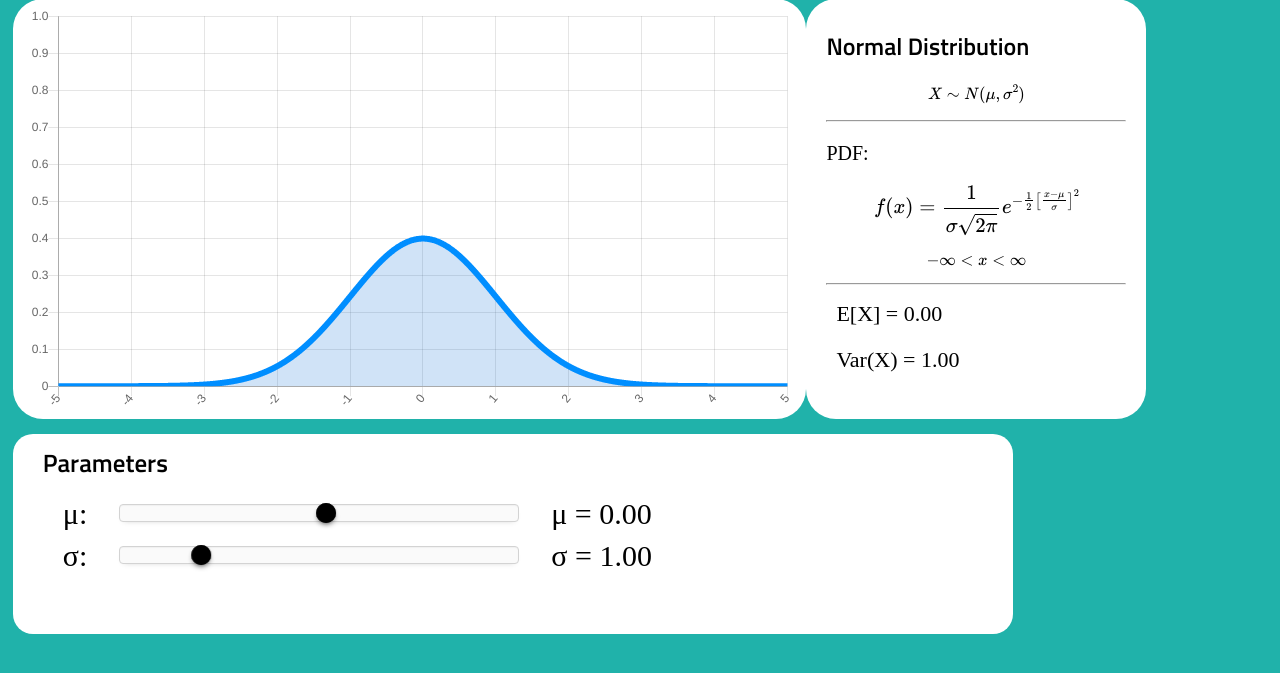
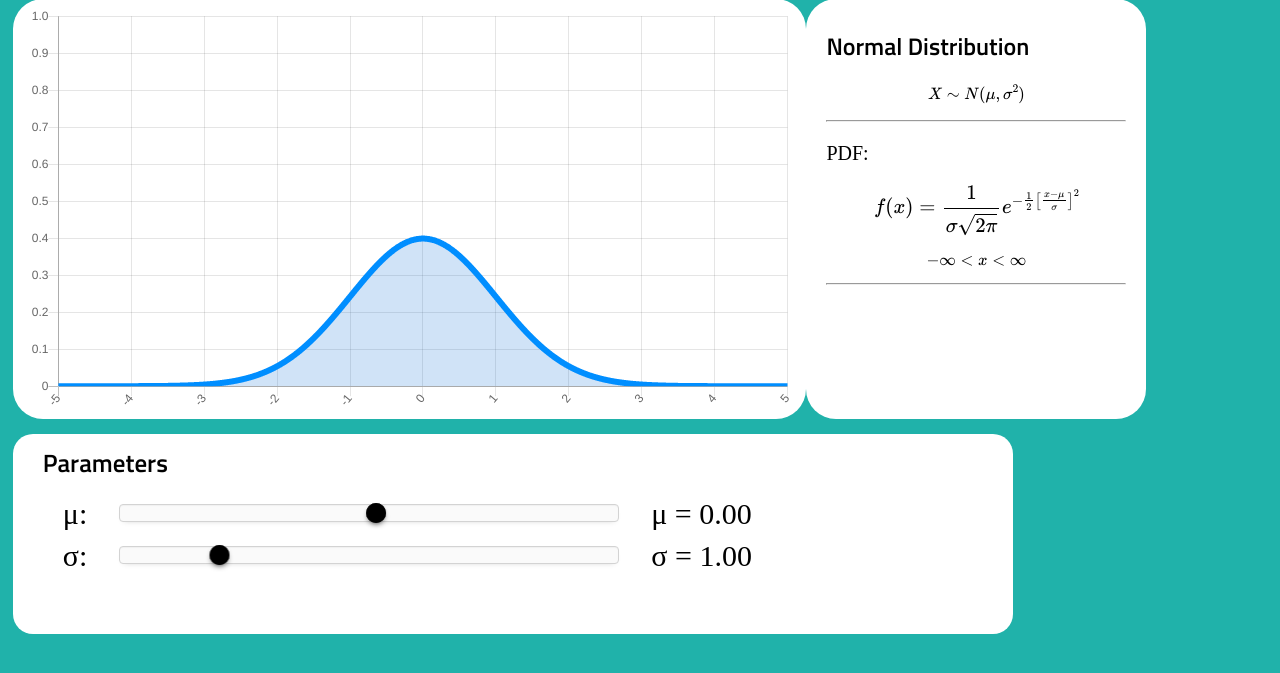
Before and after one commit to damian-ewingt0n/Distribution-Visualizer, a PHP site: page / in a window 1280 px wide. Shown: the part 88-761 px from the top of the page. Run offline with PHP 8.4, Linux system fonts and the light colour scheme; some libraries are stand-ins or nearby versions.

Commit message:
Quick Update 2

```diff
--- a/index.html
+++ b/index.html
@@ -32,10 +32,11 @@
                     <ul class='dropdown' id='dd2'>
                         <div class='bar'></div>
                         <li id='Norm'>Normal</li>
+                        <li id='Log-Norm'>Log-Normal</li>
                         <li id='Uni'>Uniform</li>
                         <li id='Exp'>Exponential</li>
                         <li id='Gamma'>Gamma</li>
-                        <li id='Log-Norm'>Log-Normal</li>
+                        <li id='Chi'>Chi-Square</li>
                         <li id='Beta'>Beta</li>
                     </ul>
                 </li>
@@ -65,14 +66,9 @@
                 </p>
                 <p id='lim'> $$ { -\infty < x < \infty} $$ </p>
                 <hr>
-                <ul class='metrics'>
-                    <li class='E' id='Expect'>E[X] = 0.00</li>
-                    <li class='V' id='Var'>Var(X) = 1.00</li>
-                </ul>
             </div>
         </div>
         <div id='bottom-row'>
-            <div id='parameter'>
             <h3>Parameters</h3>
             <div class='slide-container'>
                 <div class='p' id='p1'>
@@ -97,10 +93,6 @@
                 </div>
             </div>
         </div>
-            <div id='options'>
-
-            </div>
-        </div>
 
     </div>
     <script src='/range-slider-master/js/rSlider.min.js'></script>
--- a/main.css
+++ b/main.css
@@ -185,7 +185,7 @@ h2 {
     padding-left:10px;
 }
 
-#parameter {
+#bottom-row {
     width: 95%;
     height: 200px;
     background-color: white;
@@ -265,7 +265,7 @@ h2 {
 }
 
 .wrapper.s {
-    width: 40%;
+    width: 50%;
     margin: 12px;
 }
 
--- a/main.js
+++ b/main.js
@@ -132,10 +132,8 @@ let DistChart = new Chart (mychart, {
                         }
                     }
                 }
-            }],
-        },
-        tooltips: {
-            enabled: false
+            }]
+
         },
         maintainAspectRatio: false,
         animation: false,
@@ -145,20 +143,13 @@ let DistChart = new Chart (mychart, {
             }
         },
         legend: false
-        },
+    }
 
 })
 
 two_thumb1.noUiSlider.on('slide', function() {
     output1.innerHTML = list_of_symb[0] + ' = '  + two_thumb1.noUiSlider.get()
     list_of_par[0] = parseFloat(two_thumb1.noUiSlider.get())
-    let MV = mean_var_calc(list_of_par, page)
-    if (typeof(MV[0]) == 'number') {
-        MV[0] = MV[0].toFixed(2)
-    }
-    if (typeof(MV[1]) == 'number') {
-        MV[1] = MV[1].toFixed(2)
-    }
 
     if (page == 'Binom') {
         arr = [];
@@ -172,8 +163,6 @@ two_thumb1.noUiSlider.on('slide', function() {
         arr2.push(dist_func(arr[i], list_of_par, page))
     }
     DistChart.data.datasets[0].data = arr2
-    Expect.innerHTML = 'E[X] = ' + MV[0]
-    Var.innerHTML = 'Var(X) = ' + MV[1]
 
     DistChart.update()
 })
@@ -181,21 +170,12 @@ two_thumb1.noUiSlider.on('slide', function() {
 two_thumb2.noUiSlider.on('slide', function () {
     output2.innerHTML = list_of_symb[1] + ' = '  + two_thumb2.noUiSlider.get()
     list_of_par[1] = parseFloat(two_thumb2.noUiSlider.get())
-    let MV = mean_var_calc(list_of_par, page)
-    if (typeof(MV[0]) == 'number') {
-        MV[0] = MV[0].toFixed(2)
-    }
-    if (typeof(MV[1]) == 'number') {
-        MV[1] = MV[1].toFixed(2)
-    }
 
     arr2 = []
     for (let i = 0; i<arr.length; i++) {
         arr2.push(dist_func(arr[i], list_of_par, page))
     }
     DistChart.data.datasets[0].data = arr2;
-    Expect.innerHTML = 'E[X] = ' + MV[0]
-    Var.innerHTML = 'Var(X) = ' + MV[1]
 
     DistChart.update()
 })
@@ -203,21 +183,12 @@ two_thumb2.noUiSlider.on('slide', function () {
 two_thumb3.noUiSlider.on('slide', function () {
     output3.innerHTML = list_of_symb[2] + ' = '  + two_thumb3.noUiSlider.get()
     list_of_par[2] = parseFloat(two_thumb3.noUiSlider.get())
-    let MV = mean_var_calc(list_of_par, page)
-    if (typeof(MV[0]) == 'number') {
-        MV[0] = MV[0].toFixed(2)
-    }
-    if (typeof(MV[1]) == 'number') {
-        MV[1] = MV[1].toFixed(2)
-    }
 
     arr2 = []
     for (let i = 0; i<arr.length; i++) {
         arr2.push(dist_func(arr[i], list_of_par, page))
     }
     DistChart.data.datasets[0].data = arr2;
-    Expect.innerHTML = 'E[X] = ' + MV[0]
-    Var.innerHTML = 'Var(X) = ' + MV[1]
 
     DistChart.update()
 })
@@ -225,21 +196,12 @@ two_thumb3.noUiSlider.on('slide', function () {
 two_thumb4.noUiSlider.on('slide', function () {
     output4.innerHTML = list_of_symb[3] + '= ( '  + two_thumb4.noUiSlider.get()[0] + ', ' + two_thumb4.noUiSlider.get()[1] + ')';
     list_of_par[3] = [parseFloat(two_thumb4.noUiSlider.get()[0]), parseFloat(two_thumb4.noUiSlider.get()[1])];
-    let MV = mean_var_calc(list_of_par, page)
-    if (typeof(MV[0]) == 'number') {
-        MV[0] = MV[0].toFixed(2)
-    }
-    if (typeof(MV[1]) == 'number') {
-        MV[1] = MV[1].toFixed(2)
-    }
 
     arr2 = []
     for (let i = 0; i<arr.length; i++) {
         arr2.push(dist_func(arr[i], list_of_par, page))
     }
     DistChart.data.datasets[0].data = arr2;
-    Expect.innerHTML = 'E[X] = ' + MV[0]
-    Var.innerHTML = 'Var(X) = ' + MV[1]
 
     DistChart.update()
 })
@@ -289,61 +251,8 @@ function dist_func (x, par, what_page) {
         return math.pow(par[1], par[0]) * math.pow(x, par[0] - 1) * math.exp(-par[1] * x) / math.gamma(par[0])
     } else if (what_page == 'Beta') {
         return math.gamma(par[0] + par[1]) / (math.gamma(par[0]) * math.gamma(par[1])) * math.pow(x, par[0] - 1) * math.pow(1-x, par[1]-1)
-    }
-}
-
-function mean_var_calc(par, what_page) {
-    if (what_page == 'Norm') {
-        return [
-            par[0],
-            math.pow(par[1],2)
-        ]
-    } else if (what_page == 'Exp') {
-        return [
-            1 / par[0],
-            1 / math.pow(par[0],2)
-        ]
-    } else if (what_page == 'Log-Norm') {
-        return [
-            math.exp(par[0] + 1/2 * par[1]),
-            math.exp(2*par[0] + par[1]) * (math.exp(par[1]) - 1)
-        ]
-    } else if (what_page == 'Uni') {
-        if (par[3][0] != par[3][1]) {
-            return [
-                (par[3][1] + par[3][0]) / 2,
-                math.pow(par[3][1] - par[3][0],2) / 12
-            ]
-        } else {
-            return ['Undef', 'Undef']
-        }
-    } else if (what_page == 'Binom') {
-        return [
-            par[0] * par[1],
-            par[0] * par[1] * (1 - par[1])
-        ]
-    } else if (what_page == 'Geom') {
-        return [
-            1 / par[0],
-            (1 - par[0]) / math.pow(par[0], 2)
-        ]
-    } else if (what_page == 'Poisson') {
-        return [
-            par[0],
-            par[0]
-        ]
-    } else if (what_page == 'Hyper') {
-        if (Math.min(par[1], par[2]) < math.max(par[2] + par[1] - par[0],0)) {
-            return ['Undef', 'Undef']
-        } else {
-            return [par[2]*par[1]/par[0], (par[2]*par[1]/par[0])*((par[0]-par[1])/par[0])*(par[0]-par[2])/(par[0]-1) ]
-        }
-    } else if (what_page == 'NegBinom') {
-        return [par[0]/par[1], par[0]*(1-par[1])/math.pow(par[1],2)]
-    } else if (what_page == 'Gamma') {
-        return [par[0]/par[1], par[0]/math.pow(par[1],2)]
-    } else if (what_page == 'Beta') {
-        return [par[0]/(par[0]+par[1]), (par[0]*par[1])/(math.pow(par[0]+par[1],2)*(par[0]+par[1]+1))]
+    } else if (what_page == 'Chi') {
+        return math.pow(x, par[0]/2 -1) * math.exp(-x/2) / (math.pow(2, par[0]/2) * math.gamma(par[0]/2))
     }
 }
 
@@ -387,7 +296,7 @@ function info(what_page) {
     } else if (what_page == 'Binom') {
         return ['Binomial Distribution', 'X \\sim Binom( n, p)', 'P(X = x) = {n \\choose x} p^x (1-p)^{n-x}', 'x = 0, 1, 2, ..., n']
     } else if (what_page == 'Geom') {
-        return ['Geometric Distribution', 'X \\sim Geom( p )', 'P(X = x) = p(1-p)^{x-1}', 'x = 1, 2, ,3, ...']
+        return ['Geometric Distribution', 'X \\sim Geom( p )', 'P(X = x) = p(1-p)^{x-1}', 'x = 1, 2, 3, ...']
     } else if (what_page == 'Poisson') {
         return ['Poisson Distribution', 'X \\sim Possion( \\lambda )', 'P(X = x) = \\frac{e^{-\\lambda}(\\lambda)^x}{x!}', 'x = 0, 1, 2, 3, ...']
     } else if (what_page == 'Hyper') {
@@ -398,6 +307,8 @@ function info(what_page) {
         return ['Gamma Distribution', 'X \\sim Gamma( \\alpha, \\beta)', ' f(x) = \\frac{x^{\\alpha - 1} e^{-\\frac{x}{\\beta}}}{\\Gamma(\\alpha) \\beta^{\\alpha}} ', '0 < x < \\infty']
     } else if (what_page == 'Beta') {
         return ['Beta Distribution', 'X \\sim Beta( \\alpha, \\beta)', 'f(x) = \\frac{\\Gamma(\\alpha + \\beta)}{\\Gamma(\\alpha)\\Gamma(\\beta)} x^{\\alpha - 1}(1-x)^{\\beta - 1}', '0 < x < 1']
+    } else if (what_page == 'Chi') {
+        return ['Chi-Square Distribution', 'X \\sim &#967(k)', 'f(x) = \\frac{x^{\\frac{k}{2} - 1} e^{-\\frac{x}{2}}}{2^{\\frac{k}{2}} \\Gamma(\\frac{k}{2})}', '0 < x < \\infty']
     }
 }
 
@@ -421,9 +332,11 @@ function symbol_grab(what_page) {
     } else if (what_page == 'NegBinom') {
         return ['k', 'p', '#', '( #, #)']
     } else if (what_page == 'Gamma') {
-        return ['&#945', '&#955', '#', '( #, #)']
+        return ['&#945', '&#946', '#', '( #, #)']
     } else if (what_page == 'Beta') {
         return ['&#945', '&#946', '#', '( #, #)']
+    } else if (what_page == 'Chi') {
+        return ['k', '#', '#', '( #, #)']
     }
 }
 
@@ -445,11 +358,13 @@ function par_range_grab(what_page) {
     } else if (what_page == 'Hyper') {
         return [[0,50, 50], [0, 50, 40], [0, 50, 30]]
     } else if (what_page == 'NegBinom') {
-        return [[1,30, 1], [0, 1, 0.5]]
+        return [[1,15, 1], [0, 1, 0.5]]
     } else if (what_page == 'Gamma') {
         return [[0.01, 30, 1], [0.01, 10, 1]]
     } else if (what_page == 'Beta') {
         return [[0.01, 10, 2], [0.01, 10, 2]]
+    }  else if (what_page == 'Chi') {
+        return [[1, 10, 1]]
     }
 }
 
@@ -471,11 +386,13 @@ function range(what_page) {
     } else if (what_page == 'Hyper') {
         return [[0, 50], [0,0.5]]
     } else if (what_page == 'NegBinom') {
-        return [[1,60], [0,0.5]]
+        return [[1,40], [0,0.5]]
     } else if (what_page == 'Gamma') {
         return [[0.01,10], [0,2]]
     } else if (what_page == 'Beta') {
         return [[0,1], [0,4]]
+    } else if (what_page == 'Chi') {
+        return [[0.01, 20], [0,0.5]]
     }
 }
 
@@ -502,6 +419,8 @@ function get_step(what_page) {
         return false
     } else if (what_page == 'Beta') {
         return false
+    } else if (what_page == 'Chi') {
+        return false
     }
 }
 
@@ -517,6 +436,8 @@ function discrete(what_page) {
     } else if (what_page == 'Gamma') {
         return false
     } else if (what_page == 'Beta') {
+        return false
+    } else if (what_page == 'Chi') {
         return false
     } else {
         return true
@@ -685,6 +606,10 @@ function change_page(what_page, page_content, symb, range_par, range) {
         two_thumb3.noUiSlider.updateOptions({
             step: 1
         })
+    } else if (what_page == 'Chi') {
+        two_thumb1.noUiSlider.updateOptions({
+            step: 1
+        })
     } else {
         two_thumb1.noUiSlider.updateOptions({
             step: 0.01
@@ -760,17 +685,6 @@ function change_page(what_page, page_content, symb, range_par, range) {
     list_of_symb = symb
     hide_or_show(symb)
 
-    let MV = mean_var_calc(list_of_par, page)
-    if (typeof(MV[0]) == 'number') {
-        MV[0] = MV[0].toFixed(2)
-    }
-    if (typeof(MV[1]) == 'number') {
-        MV[1] = MV[1].toFixed(2)
-    }
-
-    Expect.innerHTML = 'E[X] = ' + MV[0]
-    Var.innerHTML = 'Var(X) = ' + MV[1]
-
     arr = []
     for (let i=range[0][0]; i<=range[0][1]; i += interval) {
         arr.push(Math.round((1/interval)*i) / (1/interval));
@@ -822,3 +736,6 @@ document.getElementById('Gamma').addEventListener('click', function changt_to_Ga
 document.getElementById('Beta').addEventListener('click', function changt_to_Beta() {
     animate_change_page('Beta')
 });
+document.getElementById('Chi').addEventListener('click', function changt_to_Chi() {
+    animate_change_page('Chi')
+});
```
Lines whose indentation alone changed are shown as unchanged.
